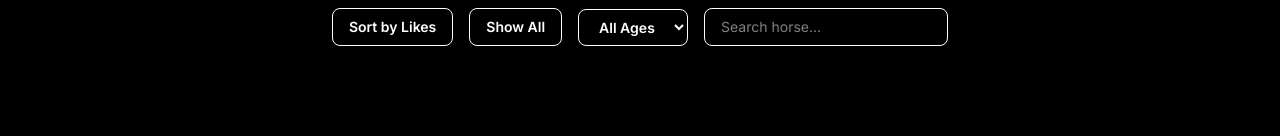
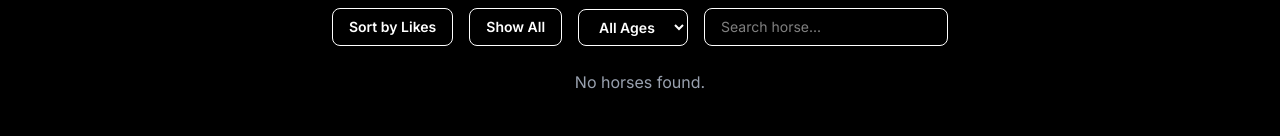
Before and after one commit to Re-Brain/react-refresh-I, a React (Vite) app: page / in a window 1280 px wide. Both pictures are taken after a click on the button "Show Bookmarked Only". Shown: the part 164-300 px from the top of the page. Built offline with nearby package versions, Linux system fonts and the light colour scheme.

Commit message:
Add condition in case where there is no horse data

```diff
--- a/src/App.tsx
+++ b/src/App.tsx
@@ -88,7 +88,11 @@ function App() {
         </div>
 
         <div className="mt-6 grid grid-cols-1 md:grid-cols-2 lg:grid-cols-3 gap-6 items-start">
-          {searchedHorses.map((horse) => (
+          { searchedHorses.length === 0 ? (
+            <p className="text-center col-span-full text-gray-400">No horses found.</p>
+          ) : (
+
+          searchedHorses.map((horse) => (
             <Card
               key={horse.id}
               name={horse.name}
@@ -102,7 +106,7 @@ function App() {
               fav={bookmarks[horse.id] ?? false}
               onBookmark={() => handleBookmark(horse.id)}
             />
-          ))}
+          )))}
         </div>
       </div>
     </div>
```
